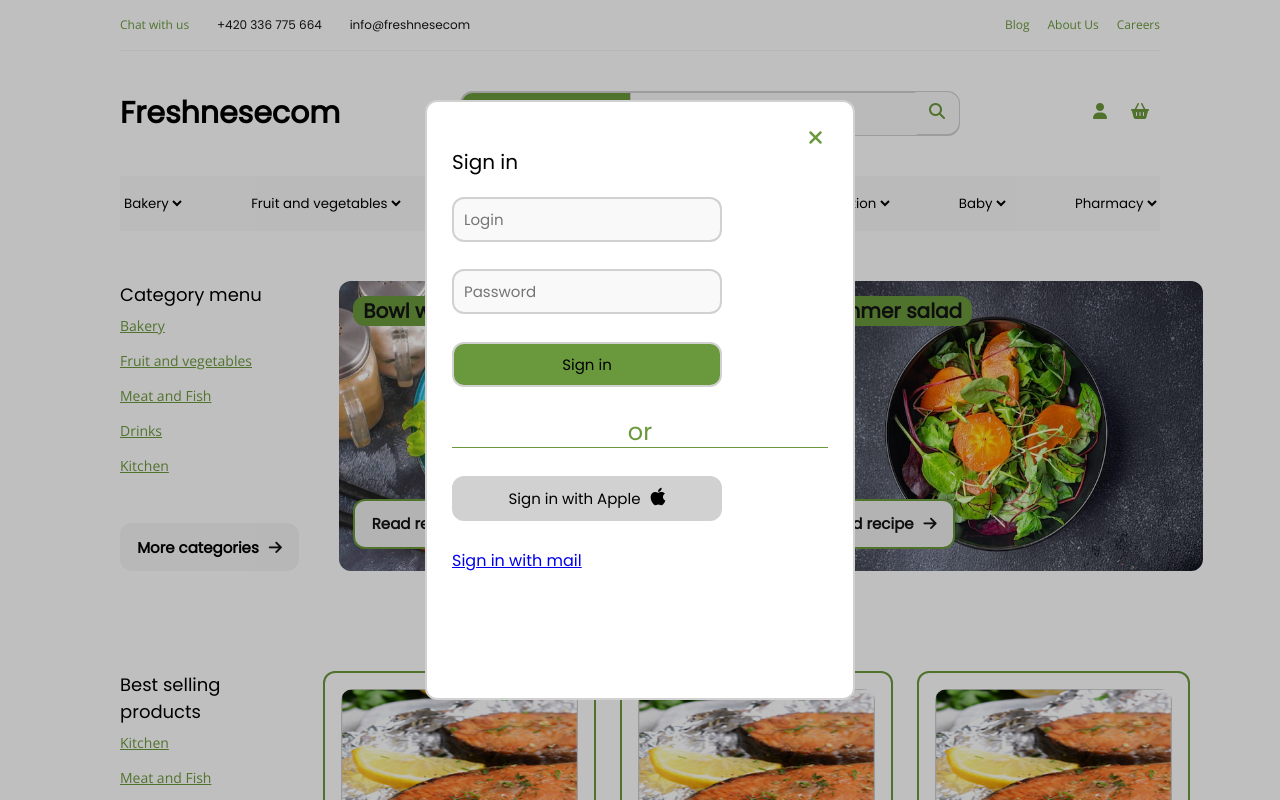
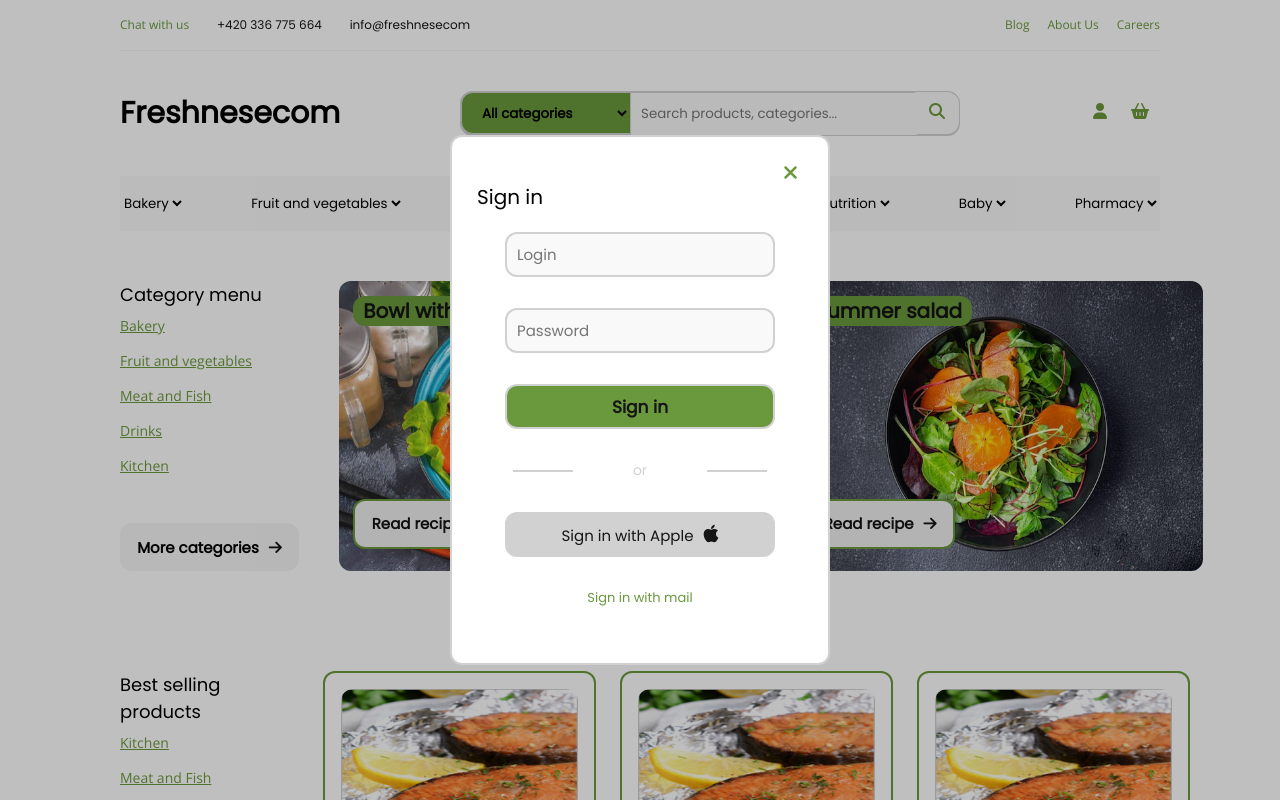
Before and after one commit to KasianKristina/online-store, a React (Create React App) app: page / in a window 1280 px wide. Both pictures are taken after a click on the button 1099 px from the left and 111 px from the top of the page. Shown: the top 800 px of the page. Built offline with nearby package versions, Linux system fonts and the light colour scheme.

Commit message:
fix auth form design

```diff
--- a/src/components/Authorization/Authorization.jsx
+++ b/src/components/Authorization/Authorization.jsx
@@ -9,11 +9,7 @@ export const Authorization = () => {
                 <input className={classnames(styles.auth_form_input, styles.auth_form_element)} placeholder='Login'></input>
                 <input className={classnames(styles.auth_form_input, styles.auth_form_element)} placeholder='Password'></input>
                 <button className={classnames(styles.auth_form_enter, styles.auth_form_element)}>Sign in</button>
-                <div className={styles.auth_form_line}>
-                    <div className={styles.auth_form_line_bold}>
-                        <div className={styles.auth_form_line_text}>or</div>
-                    </div>
-                </div>
+                <div className={styles.auth_form_line}>or</div>
                 <button className={classnames(styles.auth_form_apple, styles.auth_form_element)}>Sign in with Apple</button>
                 <a href="#" className={styles.auth_form_mail}>Sign in with mail</a>
             </div>
--- a/src/components/Authorization/styles.module.css
+++ b/src/components/Authorization/styles.module.css
@@ -1,6 +1,6 @@
 .auth {
-    width: 376px;
-    height: 526px;
+    width: 326px;
+    height: 456px;
 }
 
 .auth_header {
@@ -14,6 +14,7 @@
     display: flex;
     flex-direction: column;
     justify-content: space-between;
+    align-items: center;
 }
 
 .auth_form_element {
@@ -26,16 +27,16 @@
     border: 2px solid #D1D1D1;
 }
 
-.auth_form_input {
-
-}
-
 .auth_form_enter {
     background-color: #6A983C;
+    color: #151515;
+    font-size: 17px;
+    font-weight: 600;
 }
 
 .auth_form_apple {
     background-color: #D1D1D1;
+    color: #151515;
 }
 
 .auth_form_apple::after {
@@ -45,18 +46,34 @@
     margin-left: 10px;
 }
 
-.auth_form_line{
-    text-align:center;
-    border-bottom:1px solid #6A983C;
-    vertical-align: middle;
+.auth_form_line {
+    overflow: hidden;
+    color: #D1D1D1;
+    font-size: 14px;
 }
 
+.auth_form_line:before,
+.auth_form_line::after {
+    content: '';
+    display: inline-block;
+    vertical-align: middle;
+    width: 100%;
+    height: 2px;
+    background: #D1D1D1;
+    border: solid #FFF;
+	border-width: 0px 60px;
+}
 
+.auth_form_line::after {
+    margin-right: -100%;
+}
 
-.auth_form_line_text{
-    font-size:24px;
-    display:inline-block;
-    padding:0 5px 5px;
-    margin-bottom: -12px;
-    color:#6A983C;
+.auth_form_line::before {
+    margin-left: -100%;
 }
+
+.auth_form_mail {
+    text-decoration: none;
+    color: #6A983C;
+    font-size: 13px;
+}
```
